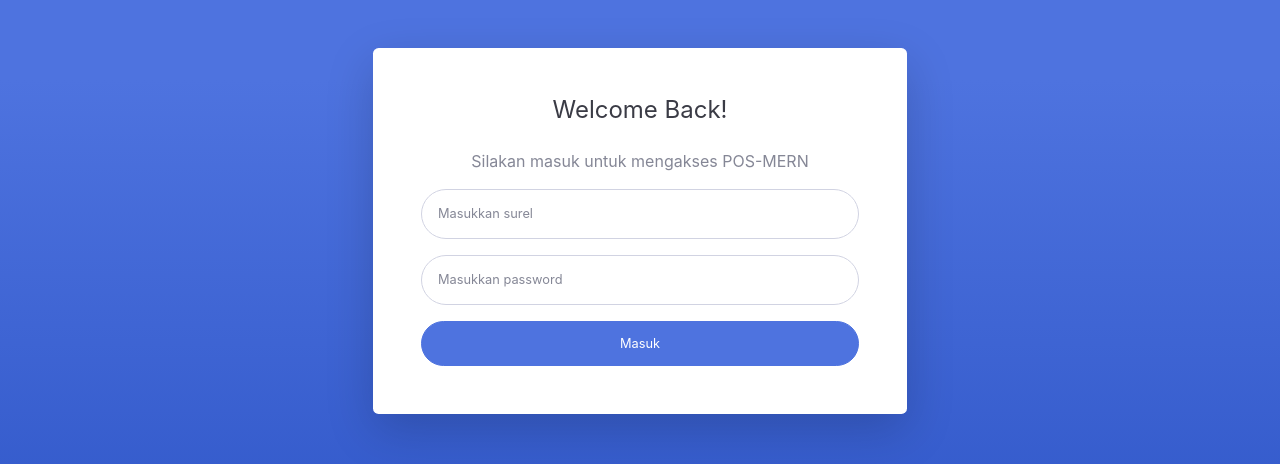
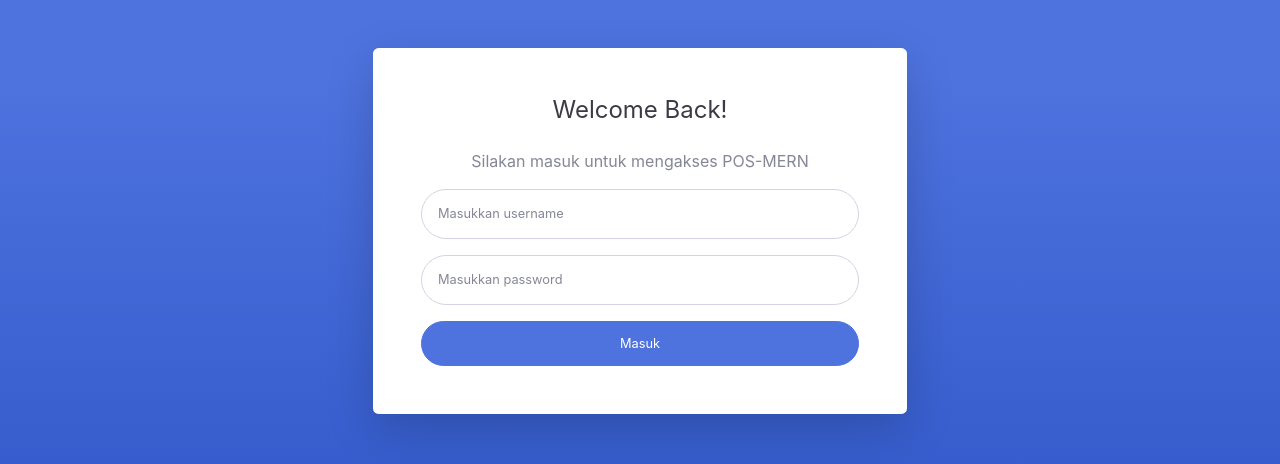
Before and after one commit to rafipriatna/POS-MERN, a React (Create React App) app in the folder client/: page /masuk in a window 1280 px wide. Shown: the top 464 px of the page. Built offline with nearby package versions, Linux system fonts and the light colour scheme.

Commit message:
simple auth checker

```diff
--- a/client/package.json
+++ b/client/package.json
@@ -7,6 +7,7 @@
     "@testing-library/react": "^9.5.0",
     "@testing-library/user-event": "^7.2.1",
     "axios": "^0.19.2",
+    "querystring": "^0.2.0",
     "react": "^16.13.1",
     "react-dom": "^16.13.1",
     "react-router-dom": "^5.2.0",
--- a/client/src/App.js
+++ b/client/src/App.js
@@ -2,6 +2,7 @@ import React from 'react'
 import {BrowserRouter as Router, Route, Switch} from 'react-router-dom'
 
 // Components
+import CheckToken from './Components/CheckToken'
 import PageWrapper from './Components/PageWrapper'
 import HomePage from './Components/Pages/HomePage'
 import MasukPage from './Components/Pages/MasukPage'
@@ -11,9 +12,11 @@ function App() {
     <Router>
       <Switch>
         <Route exact path="/masuk" component={MasukPage}/>
-        <PageWrapper>
-          <Route exact path="/" component={HomePage}/>
-        </PageWrapper>
+        <CheckToken>
+          <PageWrapper>
+            <Route exact path="/" component={HomePage}/>
+          </PageWrapper>
+        </CheckToken>
       </Switch>
     </Router>
   )
--- /dev/null
+++ b/client/src/Components/CheckToken.js
@@ -0,0 +1,18 @@
+import React, { Component } from 'react'
+import {checkToken} from '../Components/Functions/AuthFunction'
+
+export default class CheckAuth extends Component {
+
+    async componentDidMount(){
+        const checToken = await checkToken()
+        if(checToken === false) window.location = "/masuk"
+    }
+
+    render() {
+        return (
+            <div>
+                {this.props.children}
+            </div>
+        )
+    }
+}
--- a/client/src/Components/Common/Field.js
+++ b/client/src/Components/Common/Field.js
@@ -9,7 +9,8 @@ export default class Field extends Component {
                     name={this.props.name}
                     className={"form-control " + this.props.more_class}
                     required="required"
-                    placeholder={this.props.placeholder}/>
+                    placeholder={this.props.placeholder}
+                    onChange={this.props.onChange}/>
             </div>
         )
     }
--- a/client/src/Components/Functions/AuthFunction.js
+++ b/client/src/Components/Functions/AuthFunction.js
@@ -1,16 +1,42 @@
 import axios from 'axios'
+import querystring from 'querystring'
 
 export const masuk = user => {
     return axios
-        .post('/auth/masuk', {
-            surel: user.surel,
-            password: user.password
-        })
+        .post(
+            '/auth/masuk',
+            querystring.stringify({
+                username: user.username,
+                password: user.password
+            })
+        )
         .then(res => {
-            localStorage.setItem('userToken', res.data)
+            localStorage.setItem('userAuth', JSON.stringify(res.data))
             return res.data
         })
         .catch(err => {
-            console.log(err)
+            return {
+                error: err
+            }
         })
 }
+
+export const checkToken = () => {
+    const data = JSON.parse(localStorage.getItem('userAuth'))
+    if (data === null)
+        return false
+
+    const headers = {
+        'Authorization': `Bearer ${data.token}`
+    }
+
+    return axios
+        .get(`/checktoken/${data.id}`, {
+            headers
+        })
+        .then(result => {
+            return true
+        }).catch(err => {
+            return false
+        })
+}
--- a/client/src/Components/Pages/MasukPage.js
+++ b/client/src/Components/Pages/MasukPage.js
@@ -1,12 +1,52 @@
 import React, { Component } from 'react'
+import {masuk, checkToken} from '../Functions/AuthFunction'
 
 // Components
 import Field from '../Common/Field'
 
 export default class Masuk extends Component {
+    constructor(){
+        super()
+        this.state = {
+            login: false,
+            username: '',
+            password: '',
+            error: ''
+        }
 
-    componentDidMount() {
+        this.onChange = this.onChange.bind(this)
+        this.onSubmit = this.onSubmit.bind(this)
+    }
+
+    async componentDidMount() {
         document.body.classList.add('bg-gradient-primary')
+        const checToken = await checkToken()
+        if(checToken === true) this.props.history.push("/")
+    }
+
+    onChange(e){
+        this.setState({
+            [e.target.name]: e.target.value
+        })
+    }
+
+    onSubmit(e){
+        e.preventDefault();
+        const user = {
+            username: this.state.username,
+            password: this.state.password
+        }
+        masuk(user).then(res => {
+            if (res.error){
+                this.setState({
+                    error: "Username atau password salah!"
+                })
+            }else{
+                this.props.history.push("/")
+            }
+        }).catch(err => {
+            console.error("Error: " + err)
+        })
     }
 
     render() {
@@ -23,29 +63,35 @@ export default class Masuk extends Component {
                                                 <h1 className="h4 text-gray-900 mb-4">Welcome Back!</h1>
                                                 <p>Silakan masuk untuk mengakses POS-MERN</p>
                                             </div>
-                                    <form className="user">
+                                            {this.state.error &&
+                                                <p className="text-danger">{this.state.error}</p>
+                                            }
+                                            <form className="user" onSubmit={this.onSubmit}>
                                                 <Field
-                                            type="email"
-                                            name="surel"
-                                            placeholder="Masukkan surel"
+                                                    type="text"
+                                                    name="username"
+                                                    placeholder="Masukkan username"
                                                     more_class="form-control-user"
+                                                    value={this.state.username}
+                                                    onChange={this.onChange}
                                                 />
                                                 <Field
                                                     type="password"
                                                     name="password"
                                                     placeholder="Masukkan password"
                                                     more_class="form-control-user"
+                                                    value={this.state.password}
+                                                    onChange={this.onChange}
                                                 />
-                                        <a href="index.html" className="btn btn-primary btn-user btn-block">
+                                                <button type="submit" className="btn btn-primary btn-user btn-block">
                                                     Masuk
-                                        </a>
+                                                </button>
                                             </form>
                                         </div>
                                     </div>
                                 </div>
                             </div>
                         </div>
-
                     </div>
                 </div>
             </div>
```
Lines whose indentation alone changed are shown as unchanged.
